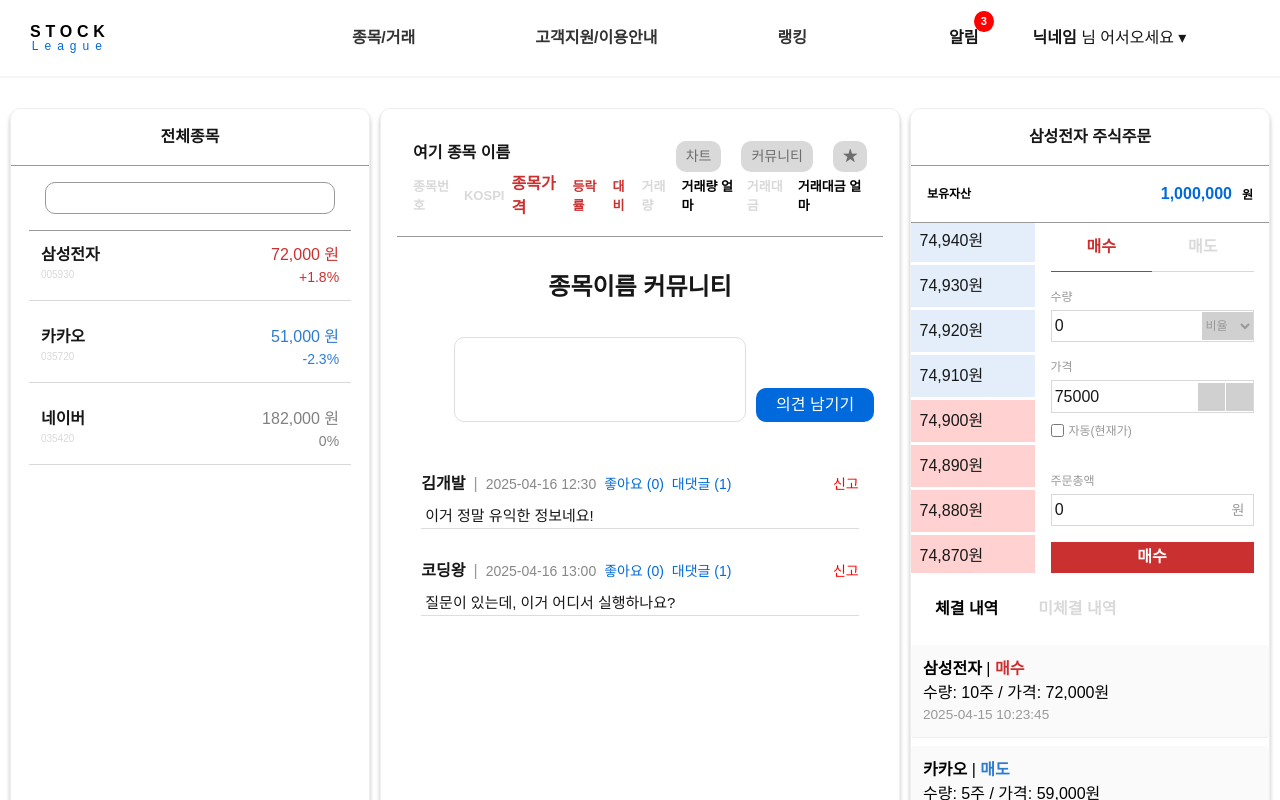
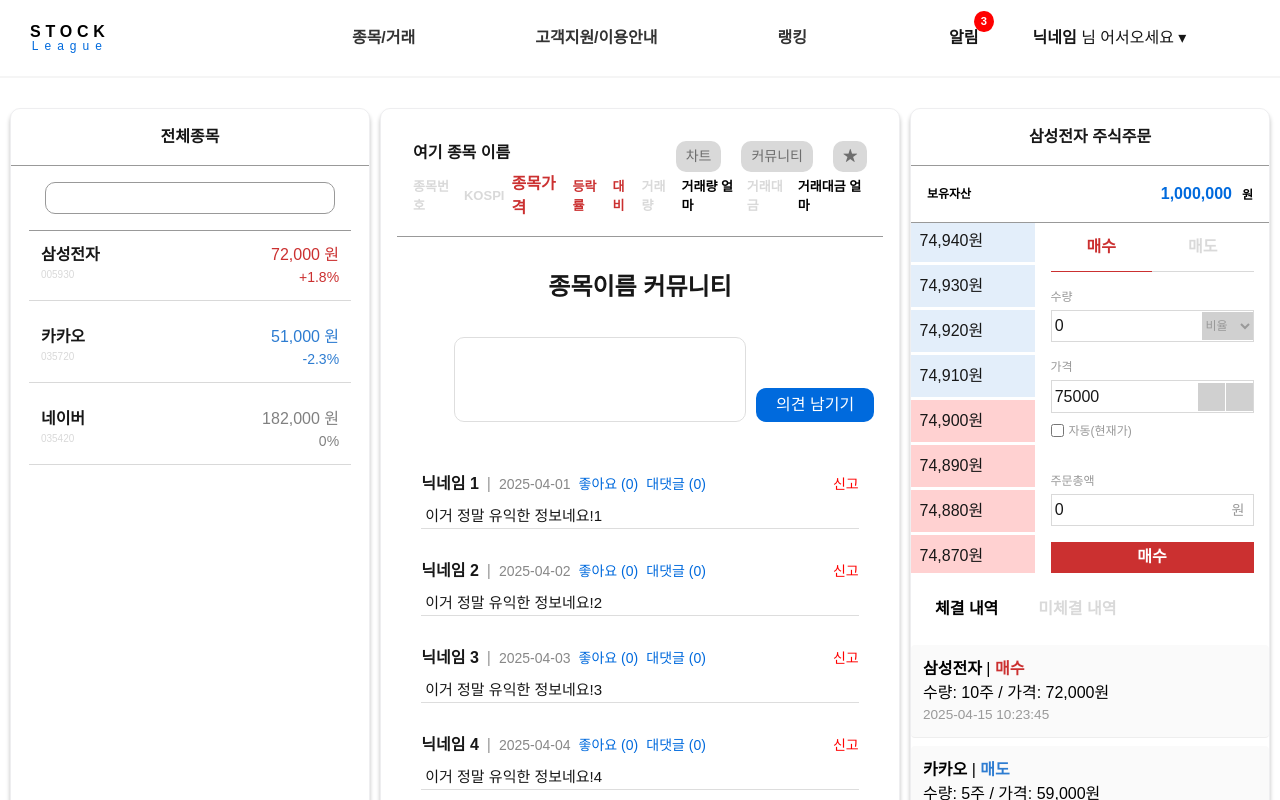
Before and after one commit to kimchanyoo/StockLeague, a Next.js app: page /stocks/trade in a window 1280 px wide. Both pictures are taken after a click on the button "커뮤니티". Shown: the top 800 px of the page. Built offline with nearby package versions, Linux system fonts and the light colour scheme; some icons are missing.

Commit message:
feat: 커뮤니티 UI 및 페이징 구현

```diff
--- a/src/app/components/Community.tsx
+++ b/src/app/components/Community.tsx
@@ -1,42 +1,39 @@
 "use client";
 
-import React from "react";
+import React, {useState} from "react";
 import styles from "@/app/styles/components/Community.module.css";
 import Comment from "./Comment";
+import Nickname from "../auth/nickname/page";
 
 export default function Community() {
 
-    const exampleComments = [
-        {
-          id: 1,
-          parentId: null,
-          nickname: '김개발',
-          content: '이거 정말 유익한 정보네요!',
-          createdAt: '2025-04-16 12:30',
-        },
-        {
-          id: 2,
-          parentId: null,
-          nickname: '코딩왕',
-          content: '질문이 있는데, 이거 어디서 실행하나요?',
-          createdAt: '2025-04-16 13:00',
-        },
-        {
-          id: 3,
-          parentId: 1,
-          nickname: '프론트짱',
-          content: '222 진짜 도움됐어요!',
-          createdAt: '2025-04-16 13:10',
-        },
-        {
-          id: 4,
-          parentId: 2,
-          nickname: '김개발',
-          content: '저는 VSCode에서 했어요!',
-          createdAt: '2025-04-16 13:15',
-        },
+  const mockComment = Array.from({ length: 100 }, (_, i) => ({
+    id: `${i + 1}`,
+    parentId: null,
+    nickname: `닉네임 ${i + 1}`,
+    content: `이거 정말 유익한 정보네요!${i + 1}`,
+    createdAt: `2025-04-${(i % 30 + 1).toString().padStart(2, "0")}`,
+  }));
 
-      ];
+  const noticesPerPage = 20;
+  const maxPageButtons = 10;
+  const [currentPage, setCurrentPage] = useState(1);
+  const totalPages = Math.ceil(mockComment.length / noticesPerPage);
+
+  // 현재 페이지가 속한 그룹 (10개씩)
+  const startPage = Math.floor((currentPage - 1) / maxPageButtons) * maxPageButtons + 1;
+  const endPage = Math.min(startPage + maxPageButtons - 1, totalPages);
+
+  const pageNumbers = [];
+  for (let i = startPage; i <= endPage; i++) {
+    pageNumbers.push(i);
+  }
+
+  // 현재 페이지에 해당하는 댓글만 슬라이싱
+  const currentComments = mockComment.slice(
+    (currentPage - 1) * noticesPerPage,
+    currentPage * noticesPerPage
+  );
 
 
     return (
@@ -50,7 +47,28 @@ export default function Community() {
                 <button className={styles.mainBtn}>의견 남기기</button>
             </div>
             <div className={styles.commentSection}>
-                <Comment comments={exampleComments}/>
+                <Comment comments={currentComments}/>
+            </div>
+
+            {/* 페이지네이션 */}
+            <div className={styles.pagination}>
+              <button onClick={() => setCurrentPage((prev) => Math.max(prev - 1, 1))} disabled={currentPage === 1}>
+                이전
+              </button>
+
+              {pageNumbers.map((num) => (
+                <button
+                  key={num}
+                  className={num === currentPage ? styles.active : ''}
+                  onClick={() => setCurrentPage(num)}
+                >
+                  {num}
+                </button>
+              ))}
+
+              <button onClick={() => setCurrentPage((prev) => Math.min(prev + 1, totalPages))} disabled={currentPage === totalPages}>
+                다음
+              </button>
             </div>
         </div>
     );
--- a/src/app/styles/components/Community.module.css
+++ b/src/app/styles/components/Community.module.css
@@ -43,3 +43,31 @@
     height: 100%;
     overflow-y: auto;
 }
+
+/* 아래 페이징 스타일*/
+.pagination {
+    display: flex;
+    justify-content: center;
+    margin-top: 20px;
+    gap: 8px;
+}
+
+.pagination button {
+    padding: 6px 12px;
+    border: 1px solid #ddd;
+    background-color: white;
+    cursor: pointer;
+    border-radius: 4px;
+}
+
+.pagination button.active {
+    background-color: #0070f3;
+    color: white;
+    font-weight: bold;
+}
+
+.pagination button:disabled {
+    background-color: #eee;
+    color: #aaa;
+    cursor: not-allowed;
+}
```
